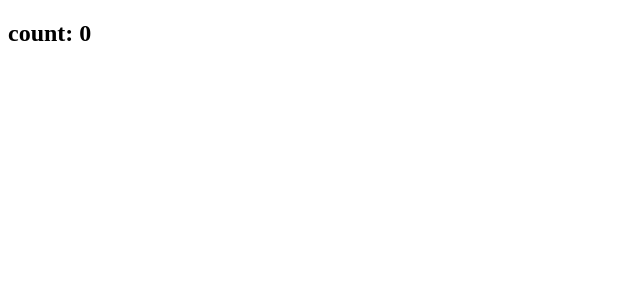
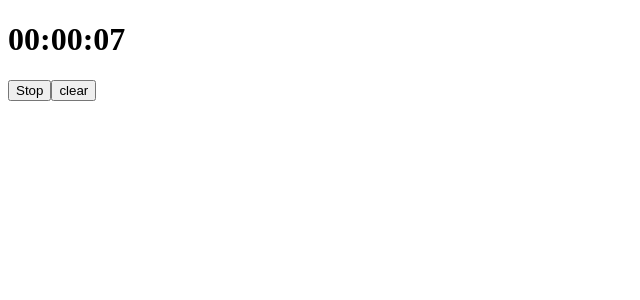
Before and after one commit to freshcodeAlice/fm-2023-react-welcome, a React (Create React App) app: page / in a window 1280 px wide. Shown: the top 300 px of the page, without its empty margins (0-640 px from the left). Built offline with nearby package versions, Linux system fonts and the light colour scheme.

Commit message:
Timer hooks v1

```diff
--- a/src/components/App.js
+++ b/src/components/App.js
@@ -52,7 +52,7 @@ class App extends Component {
   render() {
     const {user, theme} = this.state;
     return (
-     <MouseTracker />
+    <Timer />
     );
   }
 }
--- a/src/components/Timer/index.js
+++ b/src/components/Timer/index.js
@@ -1,74 +1,44 @@
-import React, { Component } from 'react';
+import React, { useState, useEffect} from 'react';
 import {format, addSeconds} from 'date-fns';
 
-class Timer extends Component {
-   constructor(props){
-    super(props);
-    this.state = {
-        time: new Date(0,0,0,0,0,0)
-    }
-    this.intervalId = null;
+function Timer (props) {
+     const [time, setTime] = useState(new Date(0,0,0,0,0,0));
+    const [isRunning, setRunning] = useState(true);
+
+    useEffect(() => {
+        if(isRunning) {
+            const id = setTimeout(() => {
+                setTime(time => addSeconds(time, 1))
+            }, 1000);
+            return () =>{
+                clearTimeout(id);
+            }
+        }
+    })
+
+
+
+   const clear = () => {
+    setTime(new Date(0,0,0,0,0,0))
    }
 
-   componentDidMount() {
-    this.start();
-   }
+    const toggleTimer = () => {
+        setRunning(!isRunning)
+    }
 
-
-   start = () => {
-    console.log('timer started');
-    if(!this.intervalId){
-        this.intervalId = setInterval(()=>{
-            // this.setState({
-            //     count: this.state.count + 1
-            // })
-
-            this.setState((state) => ({time: addSeconds(state.time, 1)}))
-
-            /*
-            Робота з нативною датою:
-            1. Перегнати дату в таймштемп
-            2. Додати потрібну кількість мілісекунд
-            3. Перегнати це назад і оновити стан
-            4.
-
-            */
-        }, 1000);
-    }
-   }
-
-
-   stop = () => {
-    console.log('timer stops');
-    clearInterval(this.intervalId);
-    this.intervalId = null;
-   }
-
-   componentWillUnmount() {
-    this.stop();
-   }
-
-
-   clear = () => {
-        this.setState({
-            time: new Date(0,0,0,0,0,0)
-        })
-   }
-
-    render() {
-        const {time} = this.state;
         return (
             <>
             <h1>
                 {format(time, 'HH:mm:ss')}
             </h1>
-                <button onClick={this.start}>start</button>
-                <button onClick={this.stop}>stop </button>
-                <button onClick={this.clear}>clear</button>
+                 {/* <button onClick={start}>start</button>
+                <button onClick={stop}>stop </button> */}
+                <button onClick={toggleTimer}>{isRunning ? "Stop" : "Start"}</button>
+                <button onClick={clear}>clear</button>
             </>
         );
     }
-}
+
 
 export default Timer;
 
```
